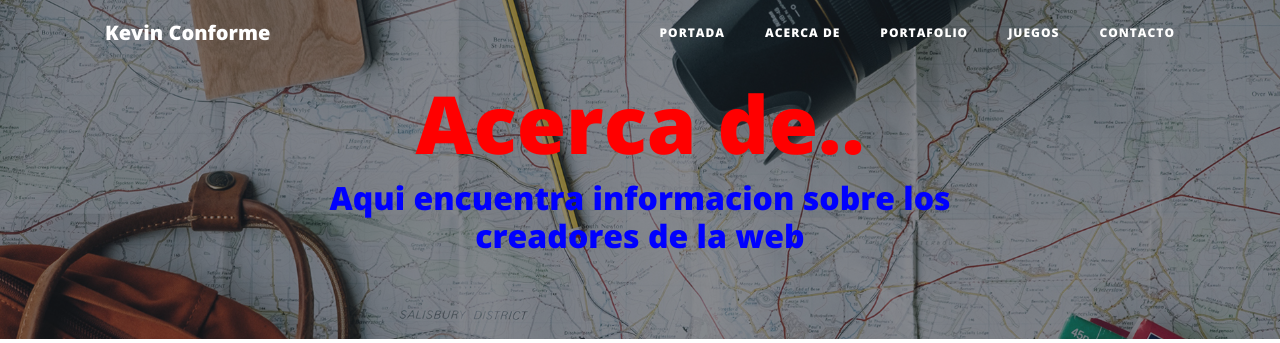
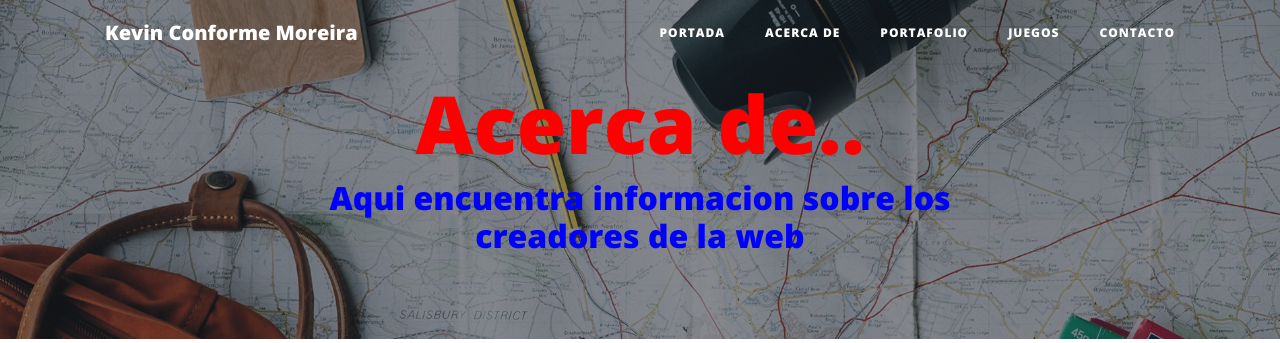
Before and after one commit to KevinConforme/Web-Personal-Django3, a Django app: page /acerca/ in a window 1280 px wide. Shown: the top 343 px of the page. Run offline with Django 3.2, Linux system fonts and the light colour scheme; some libraries are stand-ins or nearby versions.

Commit message:
Update base.html

```diff
--- a/WebPersonal/core/templates/core/base.html
+++ b/WebPersonal/core/templates/core/base.html
@@ -24,7 +24,7 @@
     <!-- Navegación -->
     <nav class="navbar navbar-expand-lg navbar-light fixed-top" id="mainNav">
       <div class="container">
-        <a class="navbar-brand" href="{% url 'home' %}">Kevin Conforme</a>
+        <a class="navbar-brand" href="{% url 'home' %}">Kevin Conforme Moreira</a>
         <button class="navbar-toggler navbar-toggler-right" type="button" data-toggle="collapse" data-target="#navbarResponsive" aria-controls="navbarResponsive" aria-expanded="false" aria-label="Toggle navigation">
           Menú
           <i class="fa fa-bars"></i>
```
